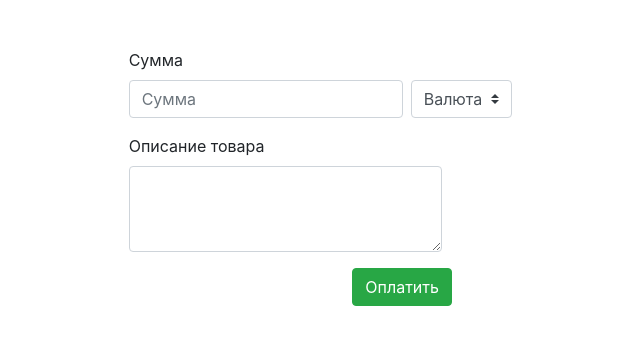
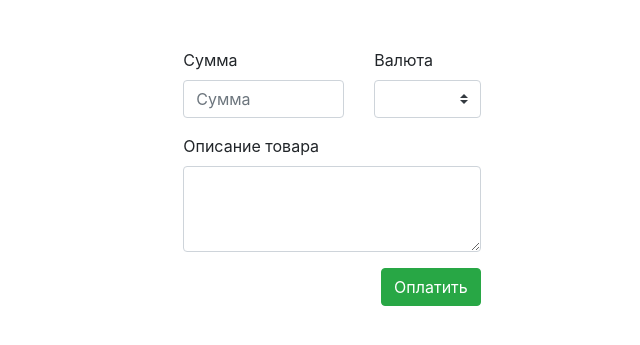
Before and after one commit to Selebinka/payment_services, a Flask app: page / in a window 1280 px wide. Shown: the top 345 px of the page, without its empty margins (308-948 px from the left). Run offline with Flask 2, Linux system fonts and the light colour scheme; parts of the project's set-up code (start-up, migrations or seed data) failed here and were passed over; some libraries are stand-ins or nearby versions.

Commit message:
shape change

```diff
--- a/templates/base.html
+++ b/templates/base.html
@@ -12,7 +12,7 @@
 
     <div class="conteiner">
         <div class="row">
-            <div class="col-4 mx-auto mt-5">
+            <div class="col-3 mx-auto mt-5">
                 {% block content %}
 
                 {% endblock %}
--- a/templates/index.html
+++ b/templates/index.html
@@ -5,25 +5,31 @@
 {% block content %}
 
 <form action="{{ url_for('handling') }}" method="POST">
+    <div class="row">
+        <div class="col-xs-7 col-md-7">
             <div class="form-group">
                 <label for="inputsumm">Сумма</label>
-        <div class="form-inline">
                 <input  type="number" class="form-control" required placeholder="Сумма" name="summ" value="{{ request.form.get('summ', '') }}">
-            <select required class="custom-select ml-2" id="inlineFormCustomSelectPref" name="currency" value="{{ request.form.get('currency', '') }}">
-                <option value="">Валюта</option>
+            </div>
+        </div>
+        <div class="col-xs-5 col-md-5 pull-right">
+            <div class="form-group">
+                <label for="custom-select">Валюта</label>
+                <select required class="custom-select" id="inlineFormCustomSelectPref" name="currency" value="{{ request.form.get('currency', '') }}">
+                    <option value=""></option>
                     <option value="EUR">EUR</option>
                     <option value="USD">USD</option>
                     <option value="RUB">RUB</option>
                 </select>
             </div>
         </div>
+    </div>
     <div class="form-group">
         <label for="discription">Описание товара</label>
-        <textarea class="form-control" style="max-width: 77%;" rows="3" required name="discription" value="{{ request.form.get('discription', '') }}"></textarea>
+        <textarea class="form-control" rows="3" required name="discription" value="{{ request.form.get('discription', '') }}"></textarea>
     </div>
 
-    <button type="submit" class="btn btn-success" style="display: block; margin-left: 55%;">Оплатить</button>
-
+    <button type="submit" class="btn btn-success" style="display: block; margin-left: auto;">Оплатить</button>
   </form>
 
 {% endblock %}
```
Lines whose indentation alone changed are shown as unchanged.
